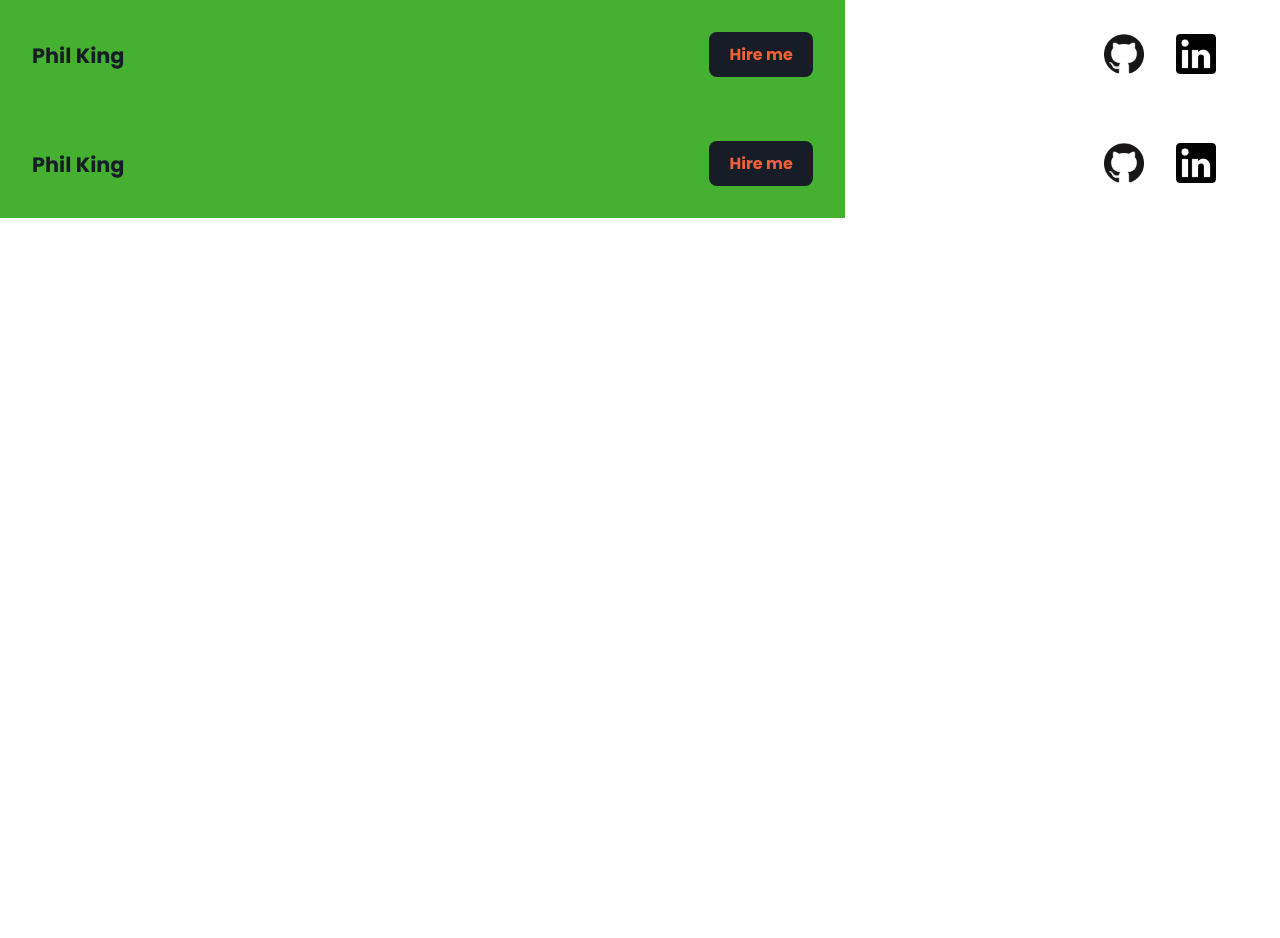
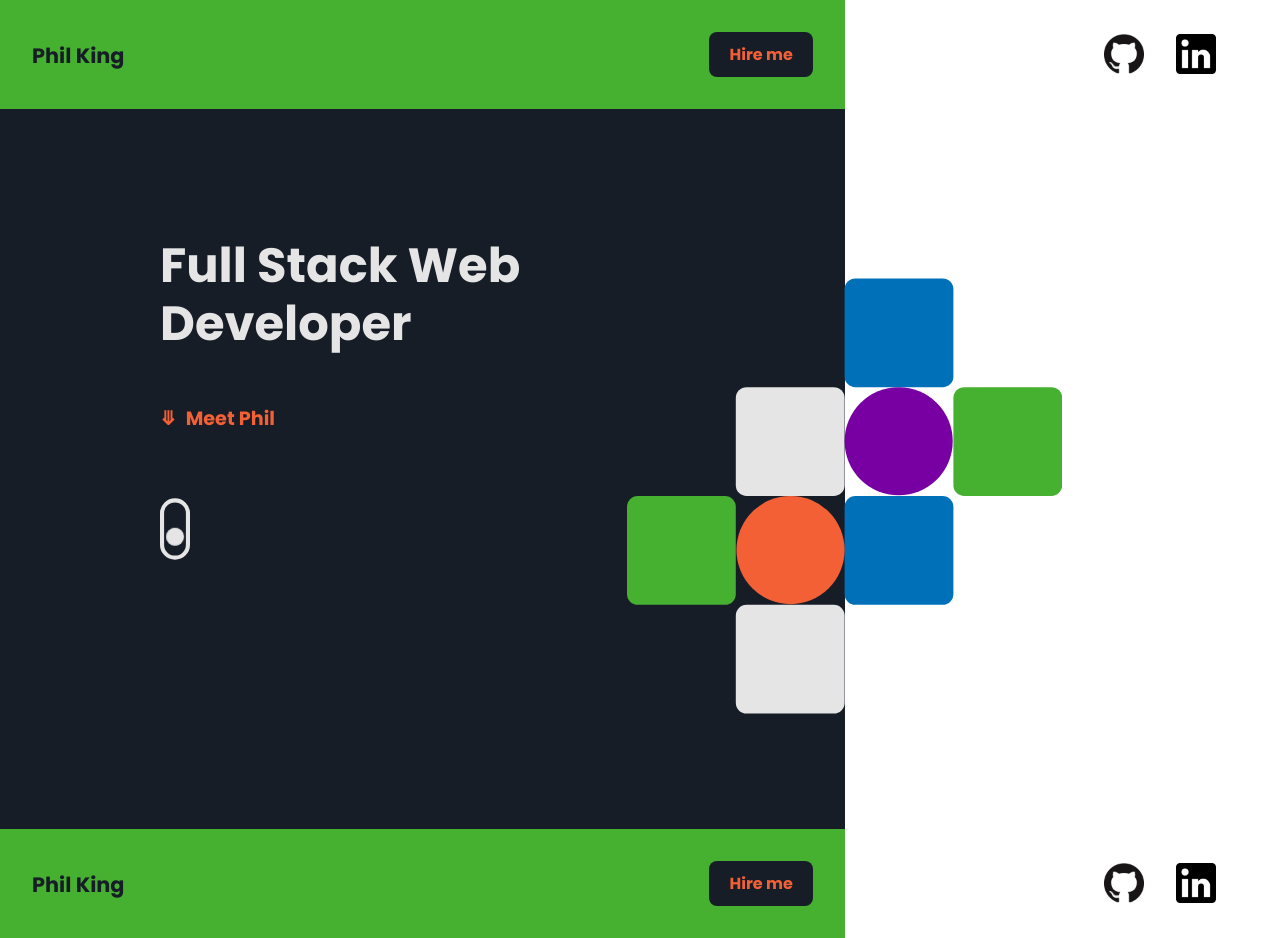
Before and after one commit to beardedphil/portfolio, a React (Create React App) app: page / in a window 1280 px wide. Before the commit the page ends 800 px from the top, so only its background shows below. Built offline with nearby package versions, Linux system fonts and the light colour scheme.

Commit message:
Hero section.

```diff
--- a/package.json
+++ b/package.json
@@ -6,6 +6,7 @@
     "@testing-library/jest-dom": "^5.11.4",
     "@testing-library/react": "^11.1.0",
     "@testing-library/user-event": "^12.1.10",
+    "gsap": "^3.6.0",
     "node-sass": "4.14.1",
     "react": "^17.0.1",
     "react-dom": "^17.0.1",
--- /dev/null
+++ b/src/components/AnimatedScroller/AnimatedScroller.js
@@ -0,0 +1,26 @@
+import React from 'react';
+
+const AnimatedScroller = () => {
+    return (
+        <div className="animated-scroller">
+            <svg className="scroll stagger1" width="44" height="90" viewBox="0 0 44 90">
+                <g id="Group_3" data-name="Group 3" transform="translate(-250 -540)">
+                    <g id="Group_2" data-name="Group 2">
+                        <g id="Rectangle_3" data-name="Rectangle 3" transform="translate(250 540)" fill="none"
+                           stroke="#e5e5e5" strokeWidth="6">
+                            <rect width="44" height="90" rx="22" stroke="none"/>
+                            <rect x="3" y="3" width="38" height="84" rx="19" fill="none"/>
+                        </g>
+                    </g>
+                    <g className="circle" id="Ellipse_1" data-name="Ellipse 1" transform="translate(259 552)"
+                       fill="#e5e5e5" stroke="#e5e5e5" strokeWidth="1">
+                        <circle cx="13" cy="13" r="13" stroke="none"/>
+                        <circle cx="13" cy="13" r="12.5" fill="none"/>
+                    </g>
+                </g>
+            </svg>
+        </div>
+    );
+}
+
+export default AnimatedScroller;
--- /dev/null
+++ b/src/components/AnimatedScroller/_AnimatedScroller.scss
@@ -0,0 +1,18 @@
+.scroll {
+  width: 30px;
+  margin-top: 2em;
+
+  .circle {
+    animation: circleAnim 1s infinite alternate-reverse;
+  }
+
+  @keyframes circleAnim {
+    from {
+      transform: translate(259px, 552px);
+      z-index: 5;
+    }
+    to {
+      transform: translate(259px, 592px);
+    }
+  }
+}
--- a/src/components/App.js
+++ b/src/components/App.js
@@ -1,11 +1,13 @@
 import React from 'react';
 import Header from './Header/Header';
+import Hero from './Hero/Hero';
 import Footer from './Footer/Footer';
 
 const App = () => {
     return (
         <div className="App">
             <Header />
+            <Hero />
             <Footer />
         </div>
     );
--- /dev/null
+++ b/src/components/Hero/Hero.js
@@ -0,0 +1,55 @@
+import React, { useEffect } from 'react';
+import gsap from 'gsap';
+import AnimatedScroller from '../AnimatedScroller/AnimatedScroller';
+import HeroDesign from '../HeroDesign/HeroDesign';
+
+const Hero = () => {
+    useEffect(() => {
+        const tl = gsap.timeline();
+
+        tl.from('.content', {
+            y: '-30%',
+            opacity: 0,
+            duration: 2,
+            ease: 'Power4.easeOut'
+        });
+
+        tl.from('.stagger1', {
+            opacity: 0,
+            y: -50,
+            stagger: .3,
+            ease: "Power4.easeOut",
+            duration: 2
+        }, "-=1.5");
+
+        tl.from('.hero-design', {
+            opacity: 0,
+            y: 50,
+            ease: "Power4.easeOut",
+            duration: 1
+        }, "-=2");
+
+        gsap.from(".square-anim", {
+            stagger: .2,
+            scale: 0.1,
+            duration: 1,
+            ease: "Back.easeOut.config(1.7)"
+        });
+    }, []);
+
+    return (
+        <div className="hero">
+            <div className="content">
+                <h1 className="stagger1">Full Stack Web Developer</h1>
+                <div className="meet stagger1">
+                    <span>⤋</span>
+                    <p>Meet Phil</p>
+                </div>
+                <AnimatedScroller />
+            </div>
+            <HeroDesign />
+        </div>
+    );
+}
+
+export default Hero;
--- /dev/null
+++ b/src/components/Hero/_Hero.scss
@@ -0,0 +1,58 @@
+.hero {
+  background: #161D27;
+  color: #E5E5E5;
+  display: grid;
+  text-align: center;
+  padding: 4em;
+}
+
+.meet {
+  display: flex;
+  margin: 0 auto;
+  font-size: 1.2em;
+  font-weight: bold;
+  color: #F46036;
+  width: 130px;
+
+  span {
+    margin-top: 1em;
+    margin-right: .5em;
+  }
+}
+
+@media only screen and (min-width: 1050px) {
+  .hero {
+    height: 90vh;
+    display: grid;
+    grid-template-columns: 66% auto;
+    background: unset;
+    padding: 0;
+
+    .content {
+      background: #161D27;
+      padding: 6em 8em 6em 4em;
+      text-align: left;
+
+      h1 {
+        font-size: 3em;
+        line-height: 1.2em;
+      }
+    }
+  }
+
+  .meet {
+    margin: unset;
+  }
+}
+
+@media only screen and (min-width: 1250px) {
+  .hero .content {
+    padding: 6em 8em 6em 10em;
+  }
+}
+
+@media only screen and (min-width: 1550px) {
+  .hero .content {
+    padding: 9em 20em 6em 20em;
+  }
+}
--- /dev/null
+++ b/src/components/HeroDesign/HeroDesign.js
@@ -0,0 +1,29 @@
+import React from 'react';
+
+const HeroDesign = () => {
+    return (
+        <svg className="hero-design" width="644" height="644" viewBox="0 0 644 644">
+            <g id="Group_15" data-name="Group 15" transform="translate(-943 -166)">
+                <rect className="square-anim" id="Rectangle_4" data-name="Rectangle 4" width="161" height="161"
+                      rx="16" transform="translate(1265 166)" fill="#0071B8"/>
+                <rect className="square-anim" id="Rectangle_8" data-name="Rectangle 8" width="161" height="161"
+                      rx="16" transform="translate(1265 488)" fill="#0071B8"/>
+                <rect className="square-anim" id="Rectangle_7" data-name="Rectangle 7" width="161" height="161"
+                      rx="16" transform="translate(1426 327)" fill="#46b030"/>
+                <rect className="square-anim" id="Rectangle_5" data-name="Rectangle 5" width="161" height="161"
+                      rx="16" transform="translate(1104 327)" fill="#e5e5e5"/>
+                <rect className="square-anim" id="Rectangle_9" data-name="Rectangle 9" width="161" height="161"
+                      rx="16" transform="translate(1104 649)" fill="#e5e5e5"/>
+                <rect className="square-anim" id="Rectangle_6" data-name="Rectangle 6" width="161" height="161"
+                      rx="16" transform="translate(943 488)" fill="#46b030"/>
+                <circle className="square-anim" id="Ellipse_2" data-name="Ellipse 2" cx="80" cy="80" r="80"
+                        transform="translate(1265 327)" fill="#7800A3"/>
+                <circle className="square-anim" id="Ellipse_3" data-name="Ellipse 3" cx="80" cy="80" r="80"
+                        transform="translate(1105 488)" fill="#f46036"/>
+            </g>
+        </svg>
+    );
+
+}
+
+export default HeroDesign;
--- /dev/null
+++ b/src/components/HeroDesign/_HeroDesign.scss
@@ -0,0 +1,24 @@
+.hero-design {
+  display: none;
+}
+
+@media only screen and (min-width: 1050px) {
+  .hero-design {
+    display: unset;
+    margin-left: -50%;
+    margin-top: 15%;
+    width: 100%;
+  }
+}
+
+@media only screen and (min-width: 1250px) {
+  .hero .content {
+    padding: 6em 8em 6em 10em;
+  }
+}
+
+@media only screen and (min-width: 1550px) {
+  .hero .content {
+    padding: 9em 20em 6em 20em;
+  }
+}
--- a/src/styles/styles.scss
+++ b/src/styles/styles.scss
@@ -3,3 +3,6 @@
 @import '../components/Header/Header';
 @import '../components/Footer/Footer';
 @import './components/nav-container';
+@import '../components/Hero/Hero';
+@import '../components/HeroDesign/HeroDesign';
+@import '../components/AnimatedScroller/AnimatedScroller';
```
Also changed, not shown: 1 other file (tests, documents, lock files or other folders).
